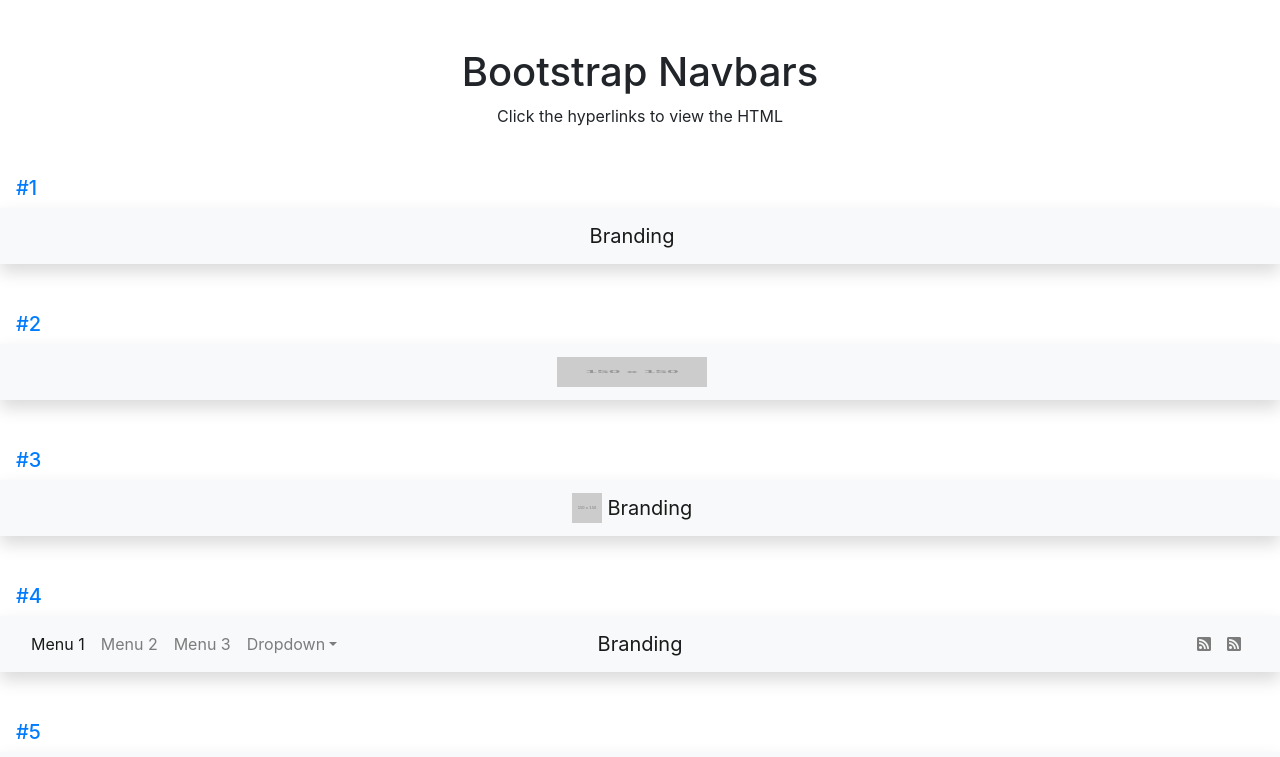
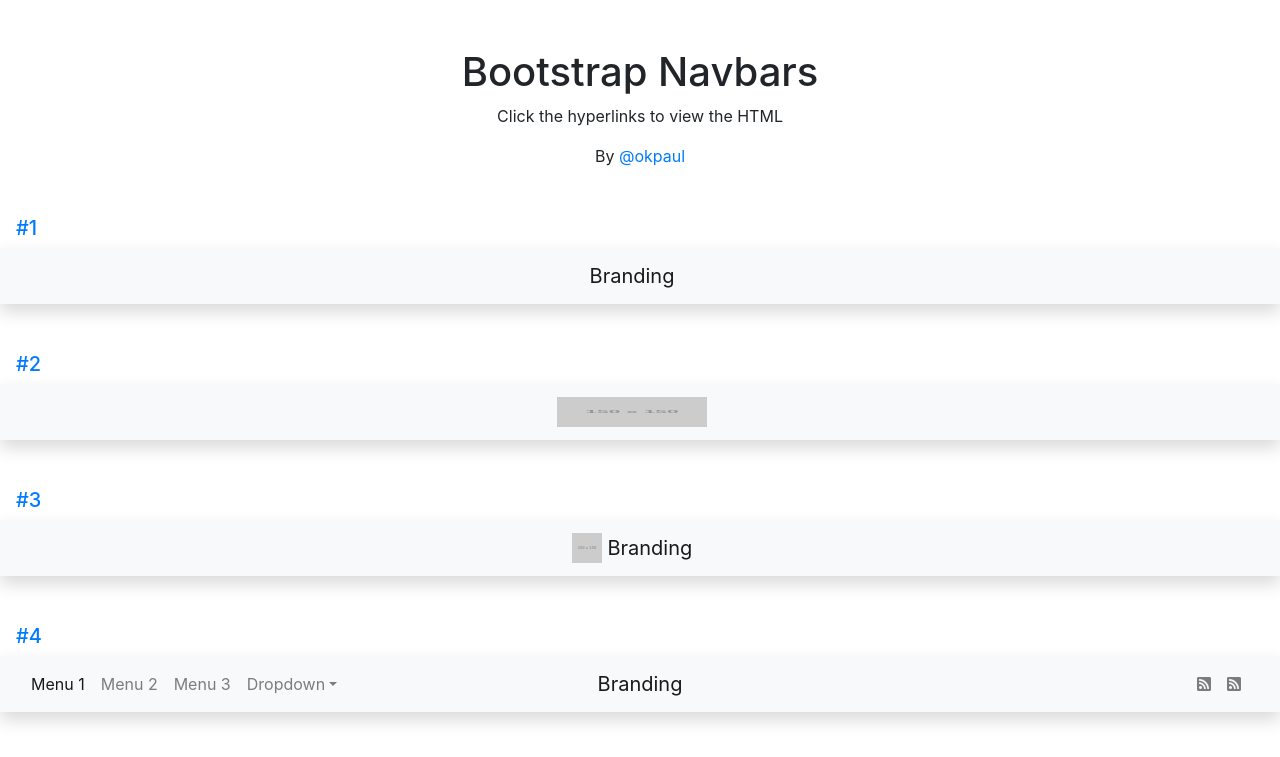
Before and after one commit to okpaul/bootstrap-navbars, a plain HTML site: page index.html in a window 1280 px wide. Shown: the top 757 px of the page. Drawn offline with nearby package versions, Linux system fonts and the light colour scheme; placeholder pictures from the web are drawn by us.

Commit message:
Update index.html

```diff
--- a/index.html
+++ b/index.html
@@ -30,7 +30,8 @@
 
 <div class="text-center my-5">
 <h1>Bootstrap Navbars</h1>
-  Click the hyperlinks to view the HTML
+  <p>Click the hyperlinks to view the HTML</p>
+  <p>By <a href="https://okpaul.me" target="_blank">@okpaul</p>
 </div>
 
 <a data-toggle="collapse" href="#code1" role="button" aria-expanded="false" aria-controls="collapseExample">
```
